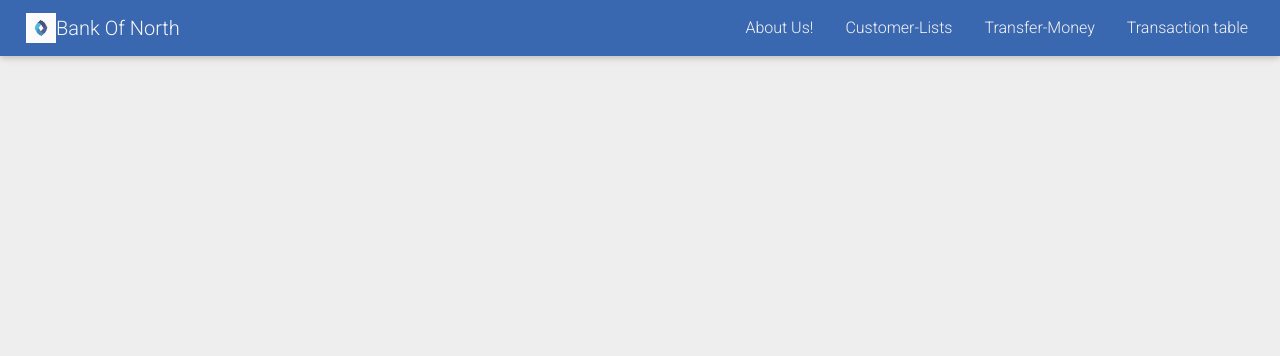
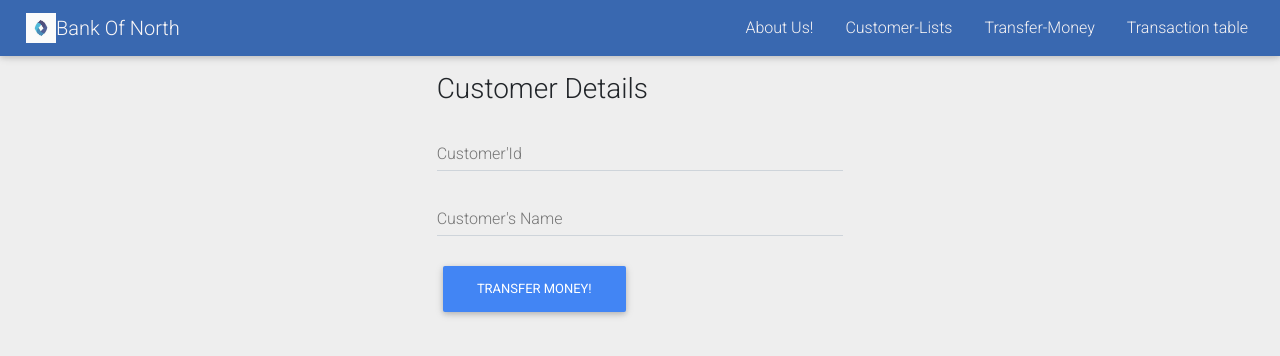
Before and after one commit to avi2801/Bank, a React (Create React App) app: page /about in a window 1280 px wide. Shown: the top 356 px of the page. Built offline with nearby package versions, Linux system fonts and the light colour scheme; no server answers.

Commit message:
FormAdded

```diff
--- a/src/App.js
+++ b/src/App.js
@@ -10,7 +10,9 @@ import CustomerList from './components/CostumerList'
 import Transfer from './components/Transfer'
 import Home from './components/Home'
 import Navbar1 from './components/Navbar'
+import About from './components/About'
 import AboutUs from './components/AboutUs'
+import history from './history'
 
 import Transaction from './components/Transaction';
 
@@ -29,7 +31,7 @@ class App extends Component {
 	componentDidMount() {
 		axios.get(`http://localhost:5000/constumerList/`)
 			.then(response => {
-				console.log(response)
+				// console.log(response)
 				this.setState({
 					customer: response.data,
 
@@ -42,13 +44,14 @@ class App extends Component {
 	}
   render() {
     return (
-      <BrowserRouter>
+      <BrowserRouter history={history}>
         <div>
           <Navbar1 />
         </div>
         <div >
           <Route exact path="/" component={Home} />
-          <Route path="/AboutUs" component={AboutUs} />
+          <Route path="/about" component={About} />
+		  <Route path="/aboutus" component={AboutUs} />
           <Route path="/Transaction" component={()=><Transfer customer={this.state.customer}/>} />
           <Route path="/ConstumerList" component={CustomerList} />
 		  <Route path="/table" component={Transaction}/>
--- /dev/null
+++ b/src/components/About.js
@@ -0,0 +1,48 @@
+import React, { Component } from 'react'
+import { MDBInput, MDBBtn, MDBCard, MDBCardBody, MDBCardImage, MDBCardTitle, MDBCardText, MDBCol, } from "mdbreact";
+import history from '../history'
+import AboutUs from './AboutUs'
+import { Route, Link, BrowserRouter } from 'react-router-dom'
+
+class About extends Component {
+	constructor(props) {
+		super(props)
+
+		this.state = {
+			 id1:null,
+			 name1:""
+		}
+		this.handleChange=this.handleChange.bind(this)
+
+	}
+
+
+
+	handleChange = (e) => {
+		this.setState({
+			[e.target.name]: e.target.value
+		})
+		console.log(this.state.id1)
+	}
+	render() {
+		const {name1,id1}=this.state
+		return (
+			<div>
+				<div className='row mt-3'>
+					<div className=' offset-4 col-sm-4 '>
+						<h3>Customer Details</h3>
+						<form>
+							<MDBInput label="Customer'Id" name="id1" value={id1} onChange={this.handleChange} />
+							<MDBInput label="Customer's Name" name="name1" value={name1} onChange={this.handleChange} />
+							<MDBBtn color="primary" type="submit" onClick={()=>history.push('/aboutus')}>
+									 Transfer Money!</MDBBtn>
+							<AboutUs id={id1}/>
+						</form>
+					</div>
+				</div>
+			</div>
+		)
+	}
+}
+
+export default About
--- a/src/components/AboutUs.js
+++ b/src/components/AboutUs.js
@@ -1,18 +1,25 @@
-import React from 'react'
+import React, { Component } from 'react'
 
-function AboutUs() {
-	return (
-		<div className='container'>
-			<div className='row'>
-				<div className='col-sm-8 align-center'>
-					<h5>Still Working On it!</h5>
 
-				</div>
+export class AboutUs extends Component {
+	constructor(props) {
+		super(props)
+
+		this.state = {
+			 id:this.props.id1
+		}
+		console.log(this.props.id1)
+	}
+
+	render() {
+		return (
+			<div>
+				<h1>{this.state.id}</h1>
+
 
 			</div>
-
-		</div>
-	)
+		)
+	}
 }
 
-export default AboutUs;
+export default AboutUs
--- a/src/components/CostumerList.js
+++ b/src/components/CostumerList.js
@@ -1,7 +1,8 @@
 import React, { Component } from 'react'
-import {Link} from 'react-router-dom'
+import { Link } from 'react-router-dom'
 import axios from 'axios'
 import Navbar1 from './Navbar'
+
 
 class CostumerList extends Component {
 	constructor(props) {
@@ -9,12 +10,13 @@ class CostumerList extends Component {
 
 		this.state = {
 			customer: [],
-			i:0,
+			isOpen: false,
 
 
 
 		}
 	}
+
 	componentDidMount() {
 		axios.get(`http://localhost:5000/constumerList/`)
 			.then(response => {
@@ -31,13 +33,17 @@ class CostumerList extends Component {
 	}
 
 
+
 	render() {
-		const { customer,i } = this.state
+		const { customer, isOpen } = this.state
 		return (
 			<div className="container">
-				<h2 className='row mt-2'>
-					Beneficiary Details!
-				</h2>
+				<div className='row mt-2'>
+					<h2>Beneficiary Details!</h2>
+					<div className='d-flex justify-content-end temp'>
+						<Link to='/about'>Individual Details of Customer</Link>
+					</div>
+				</div>
 				{/* <Navbar1/> */}
 				<table class="table table-striped table-hover mt-3">
 					<thead >
@@ -51,7 +57,7 @@ class CostumerList extends Component {
 					</thead>
 					<tbody>
 						{customer.map(c =>
-							<tr>
+							<tr onclick={this.openModal}>
 								<th scope="row">{c.id}</th>
 								<td>{c.name}</td>
 								<td>{c.last}</td>
--- a/src/components/Navbar.js
+++ b/src/components/Navbar.js
@@ -20,7 +20,7 @@ const Navbar1 = (props) => {
 					<Collapse isOpen={isOpen} navbar></Collapse>
 					<Nav >
 						<NavItem>
-						<NavLink className="links" href="/AboutUs">About Us!</NavLink>
+						<NavLink className="links" href="/about">About Us!</NavLink>
 						</NavItem>
 						<NavItem>
 							<NavLink className="links" href="/ConstumerList">Customer-Lists</NavLink>
--- a/src/components/Transaction.js
+++ b/src/components/Transaction.js
@@ -30,7 +30,8 @@ class Transaction extends Component {
 		const { table } = this.state
 
 		return (
-			<div className="container">
+			<div className="container mt-3">
+				<h2>Transaction History</h2>
 				<table class="table table-striped table-hover mt-3">
 					<thead >
 						<tr>
--- a/src/components/Transfer.js
+++ b/src/components/Transfer.js
@@ -1,6 +1,7 @@
 import React, { Component } from 'react'
 import axios from 'axios'
-import { MDBInput, MDBContainer, MDBRow, MDBCol, MDBBtn }  from "mdbreact";
+import { MDBInput, MDBContainer, MDBRow, MDBCol, MDBBtn, }  from "mdbreact";
+import history from '../history'
 
 class Transfer extends Component {
 	constructor(props) {
@@ -67,12 +68,14 @@ class Transfer extends Component {
 					<MDBCol md="6" className="offset-md-3 mt-3" >
 						<form onSubmit={this.submitHandler}>
 						<h1>Transfer Form</h1>
-						<MDBInput label="Senders Name" name="name1" value={name1} onChange={this.handleChange} />
-						<MDBInput label="Receiver Name" name="name2" value={name2} onChange={this.handleChange} />
-						<MDBInput label="Sender's Id" name="id1" value={id1} onChange={this.handleChange} />
-						<MDBInput label="Receiver's Id" name="id2" value={id2} onChange={this.handleChange} />
+						<MDBInput label="Sender's Name" name="name1"
+						value={name1}
+						onChange={this.handleChange} />
+						<MDBInput label="Receiver's Name" name="name2" value={name2} onChange={this.handleChange} />
+						<MDBInput label="Sender's id" name="id1" value={id1} onChange={this.handleChange} />
+						<MDBInput label="Receiver's id" name="id2" value={id2} onChange={this.handleChange} />
 						<MDBInput label="Amount" name="balance1" value={balance1} onChange={this.handleChange} />
-						<MDBBtn color="primary" type="submit">Transfer Money!</MDBBtn>
+						<MDBBtn color="primary" type="submit" onClick={() => history.push('/table')}>Transfer Money!</MDBBtn>
 						</form>
 
 					</MDBCol>
--- a/src/css/customer.css
+++ b/src/css/customer.css
@@ -6,3 +6,10 @@ thead{
 	 color:#004d40;
 	 font-weight: 300;
  }
+
+.temp a
+ {
+	 color:green !important;
+	 font-weight: 400 !important;
+	 font-size: large !important;
+ }
--- /dev/null
+++ b/src/history.js
@@ -0,0 +1,3 @@
+import { createBrowserHistory as history} from 'history';
+
+export default history();
```
Also changed, not shown: 1 other file (tests, documents, lock files or other folders). Lines whose indentation alone changed are shown as unchanged.
